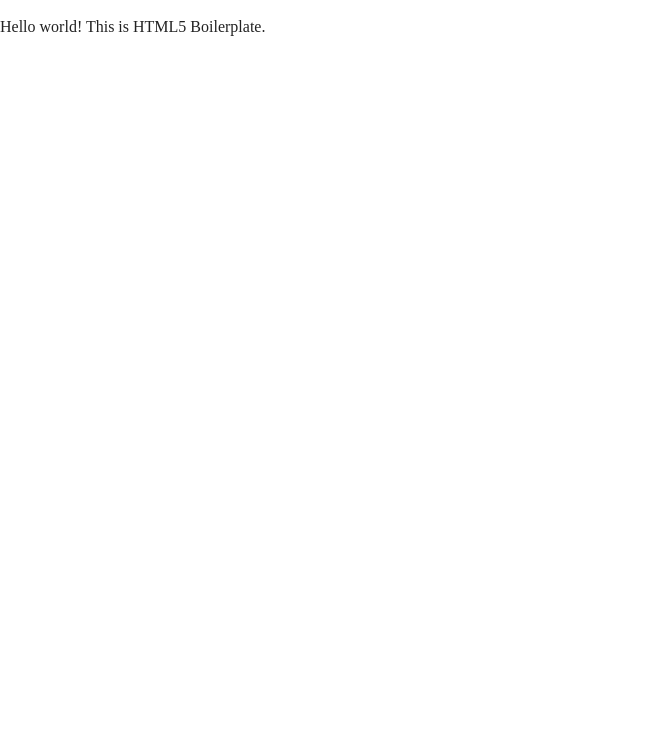
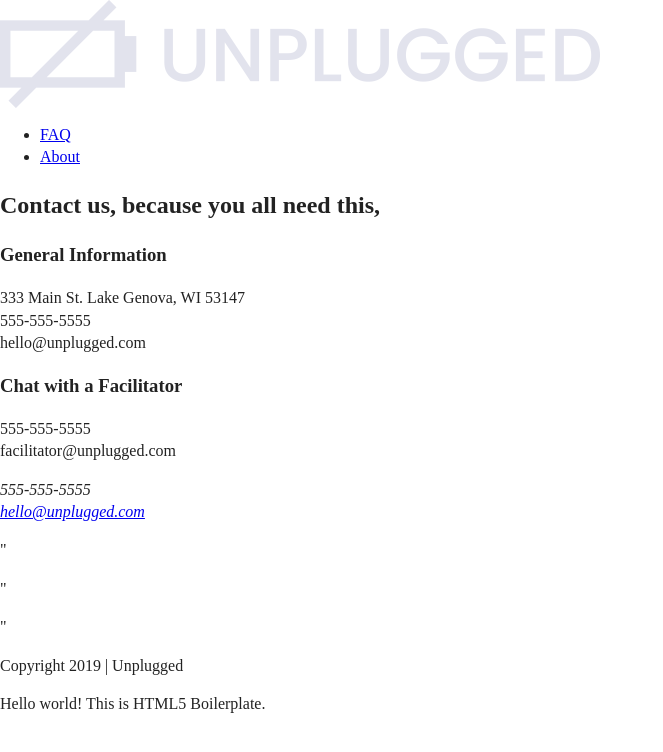
Before and after one commit to camila-carm/unplugged, a plain HTML site: page about/index.html in a window 1280 px wide. Shown: the whole page, without its empty margins (0-663 px from the left). Drawn offline with nearby package versions, Linux system fonts and the light colour scheme.

Commit message:
About us first commit

```diff
--- a/about/index.html
+++ b/about/index.html
@@ -3,6 +3,7 @@
 
 <head>
   <meta charset="utf-8">
+  <title>About Us</title>
   <meta name="description" content="">
   <meta name="viewport" content="width=device-width, initial-scale=1">
 
@@ -17,11 +18,66 @@
 </head>
 
 <body>
-  <!--[if IE]>
-    <p class="browserupgrade">You are using an <strong>outdated</strong> browser. Please <a href="https://browsehappy.com/">upgrade your browser</a> to improve your experience and security.</p>
-  <![endif]-->
 
-  <!-- Add your site or application content here -->
+    <header>
+        <div class="content-wrapper">
+            <a href="#"><img src="../img/unpluggedlogo.png" alt="unplugged logo"></a>
+            <div class="header-divider"></div>
+            <nav>
+                 <ul>
+                     <li><a href="faq/index.html" target="_blank">FAQ</a></li>
+                     <li><a href="about/index.html" target="_blank">About</a></li>
+                 </ul>
+            </nav>
+        </div>
+    </header>
+
+  <main>
+
+      <section class="mission">
+          <div class="content-wrapper">
+              <div class="mission-content">
+              </div>
+          </div>
+      </section>
+
+      <section class="map">
+
+      </section>
+
+      <section class="contact-info">
+          <h2>Contact us, because you all need this,</h2>
+          <h3>General Information</h3>
+          <p>333 Main St. Lake Genova, WI 53147<br> 555-555-5555<br> hello@unplugged.com</p>
+          <h3>Chat with a Facilitator</h3>
+          <p>555-555-5555<br> facilitator@unplugged.com</p>
+      </section>
+
+  </main>
+
+
+    <footer>
+        <div class="content-wrapper">
+            <div class="footer-content">
+                  <address class="contact">
+                      <p>555-555-5555<br> <a href="mailto:hello@unplugged.com">hello@unplugged.com</a></p>
+                  </address>
+
+                <div class="social">
+                    <div class="social-icons">
+                        <p><a href="https://www.facebook.com/yoursite" target="_blank"></a></p>"
+                        <p><a href="https://www.twitter/yoursite" target="_blank"></a></p>"
+                        <p><a href="https://www.instagram.com/yoursite" target="_blank"></a></p>"
+                    </div>
+                </div>
+            </div>
+        </div>
+
+        <div class="copyright">
+            <p>Copyright 2019 | Unplugged</p>
+        </div>
+    </footer>
+
   <p>Hello world! This is HTML5 Boilerplate.</p>
   <script src="../js/vendor/modernizr-3.8.0.min.js"></script>
   <script src="https://code.jquery.com/jquery-3.4.1.min.js" integrity="sha256-CSXorXvZcTkaix6Yvo6HppcZGetbYMGWSFlBw8HfCJo=" crossorigin="anonymous"></script>
```
